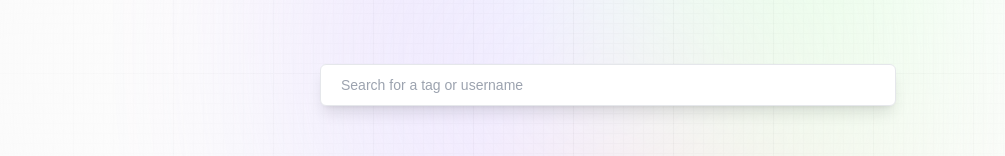
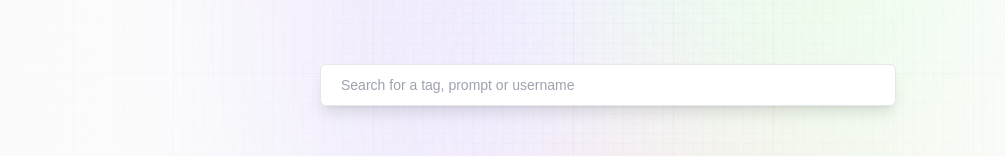
Before and after one commit to JamesGabby/promptopia, a Next.js app: page / in a window 1280 px wide. Shown: the part 332-488 px from the top of the page, without its empty margins (32-1037 px from the left). Built offline with nearby package versions, Linux system fonts and the light colour scheme; no server answers; the database is empty.

Commit message:
amend search placeholder

```diff
--- a/components/Feed.tsx
+++ b/components/Feed.tsx
@@ -27,7 +27,7 @@ const Feed = () => {
             <form className="relative w-full flex-center">
                 <input className="search_input peer"
                     type="text"
-                    placeholder='Search for a tag or username'
+                    placeholder='Search for a tag, prompt or username'
                     value={searchText}
                     onChange={handleSearchChange}
                     required
```
